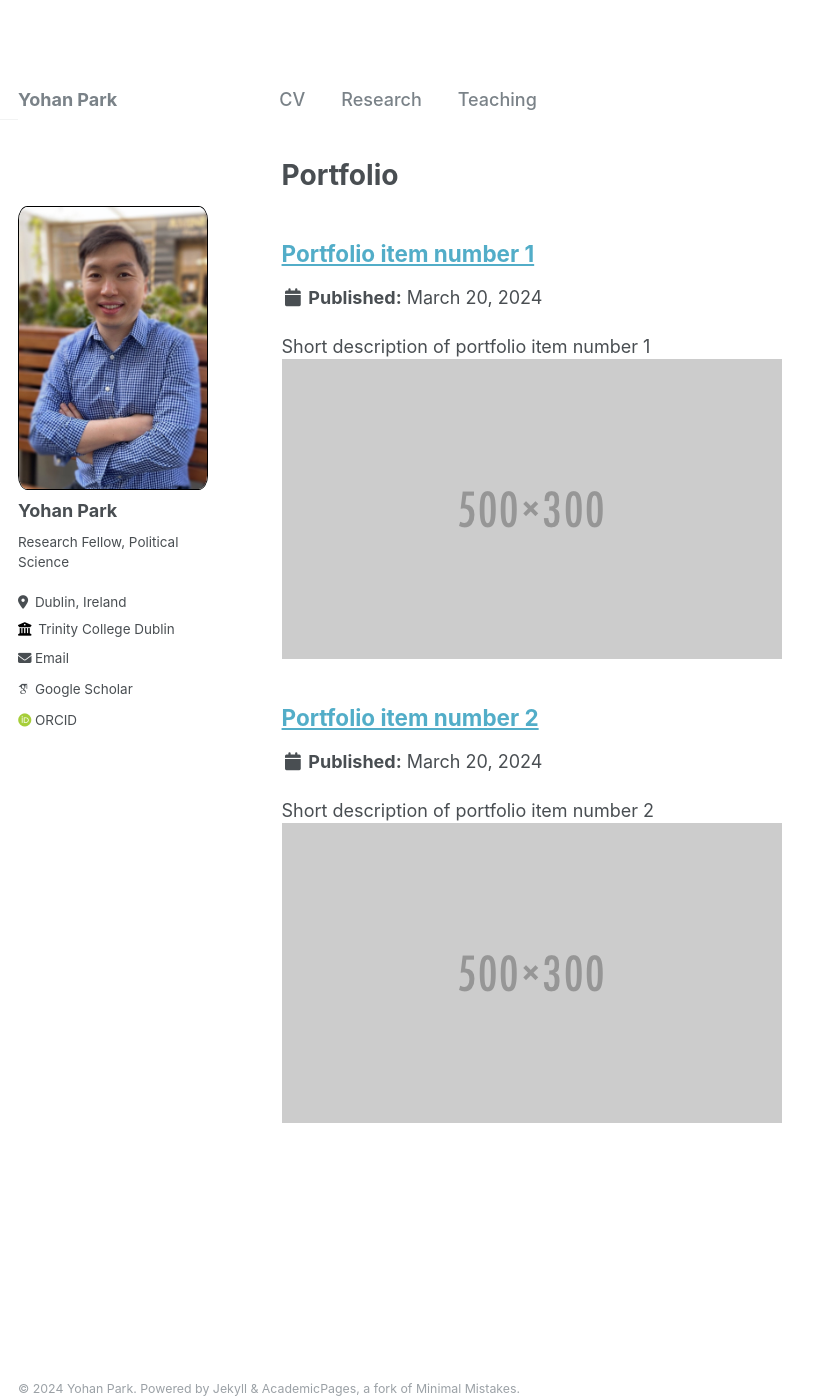
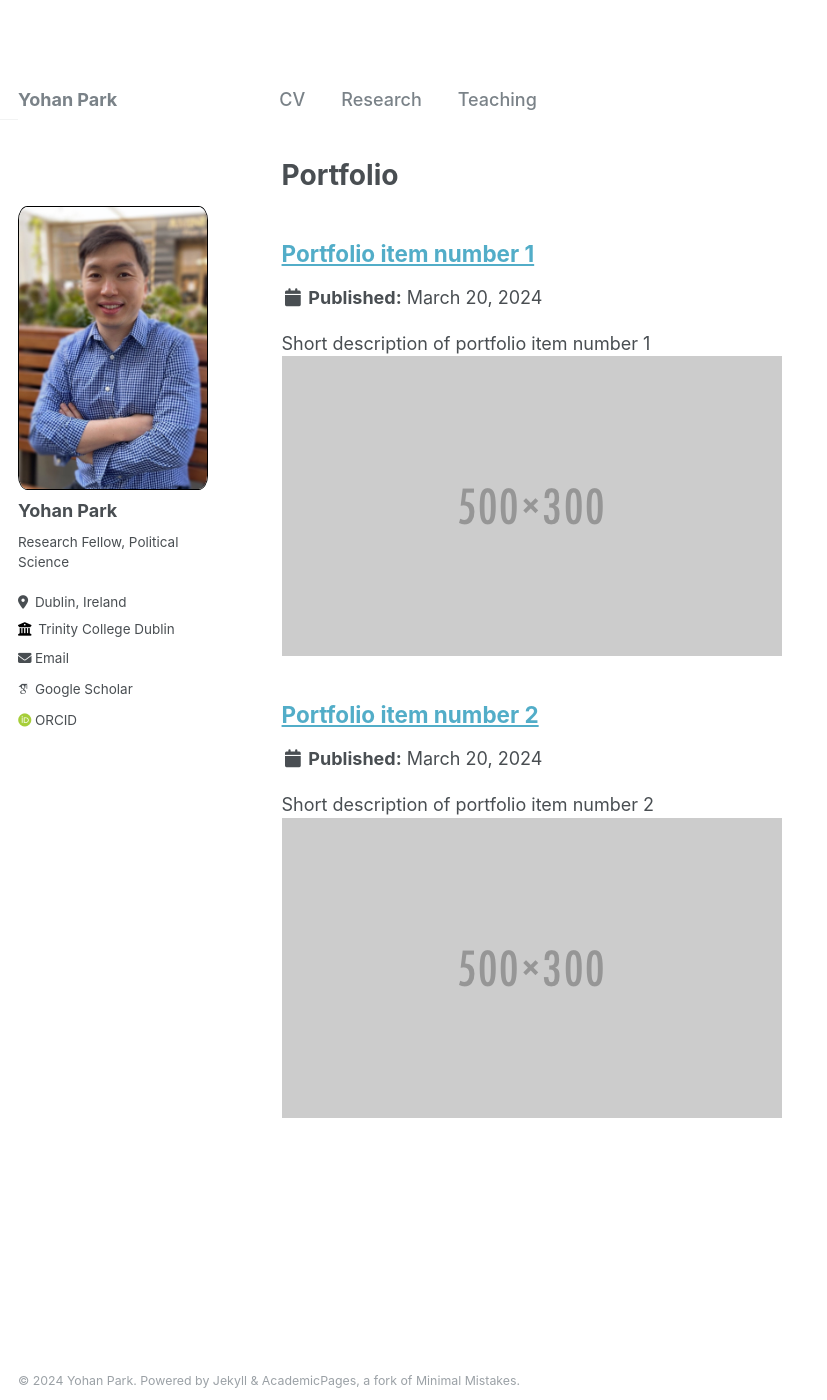
Before and after one commit to yohanpark23/yohanpark23.github.io, a Jekyll site: the page built from _pages/portfolio.html, in a window 1280 px wide and 1400 px high. Shown: the whole window, without its empty margins (0-827 px from the left). Built offline with Jekyll 4.4.1, drawn with Linux system fonts in a browser that asks for light colours; some web fonts are replaced.

Commit message:
Update _base.scss

```diff
--- a/_sass/_base.scss
+++ b/_sass/_base.scss
@@ -35,6 +35,7 @@ h1 {
 
 h2 {
   font-size: $type-size-4;
+    padding-bottom: 0em;
 }
 
 h3 {
@@ -58,7 +59,7 @@ small, .small {
 }
 
 p {
-  margin-bottom: 1.3em;
+  margin-bottom: 1.15em;
 }
 
 u,
```
